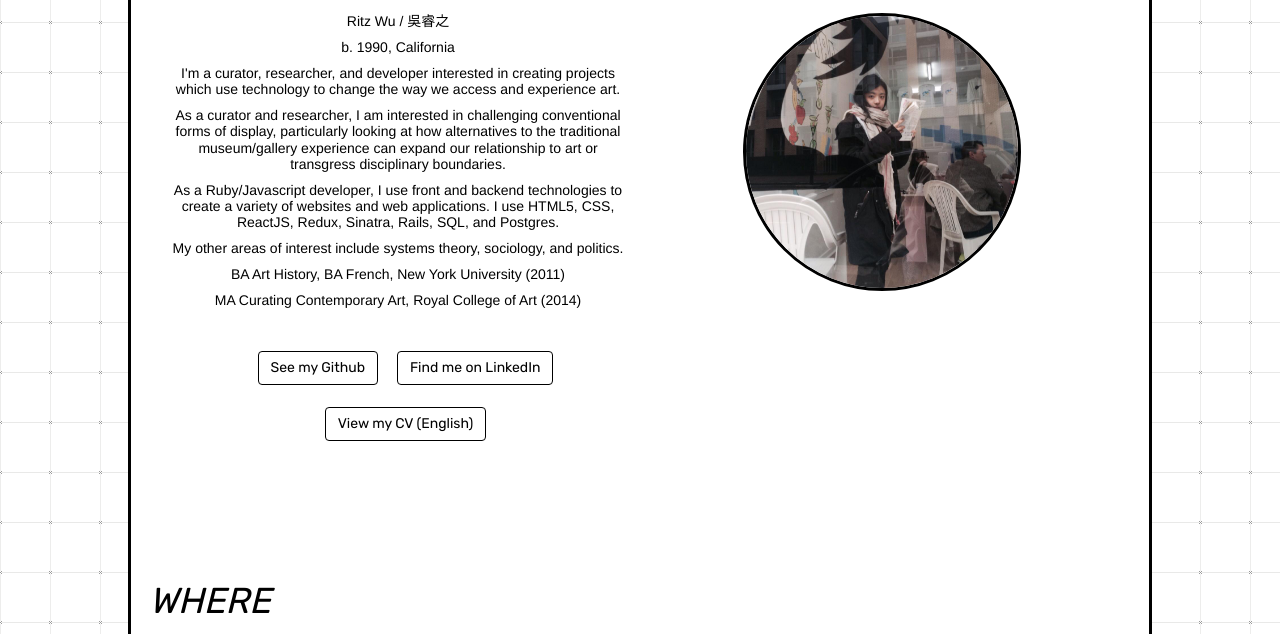
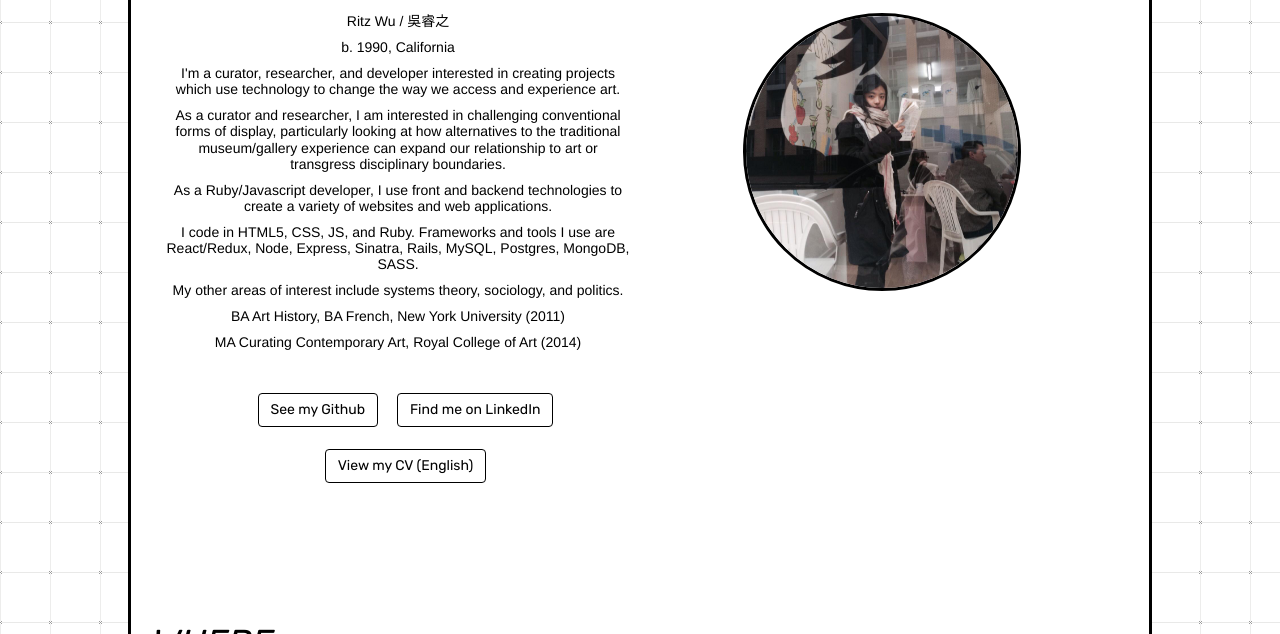
Before and after one commit to ritz-w/my-website, a plain HTML site: page index.html in a window 1280 px wide. Shown: the part 878-1512 px from the top of the page. Drawn offline with nearby package versions, Linux system fonts and the light colour scheme; some packages are replaced by stand-ins of ours; no server answers.

Commit message:
updated CV again, updated bio

```diff
--- a/index.html
+++ b/index.html
@@ -125,7 +125,8 @@
             <p> b. 1990, California</p>
             <p>I'm a curator, researcher, and developer interested in creating projects which use technology to change the way we access and experience art.</p>
             <p>As a curator and researcher, I am interested in challenging conventional forms of display, particularly looking at how alternatives to the traditional museum/gallery experience can expand our relationship to art or transgress disciplinary boundaries.</p>
-            <p>As a Ruby/Javascript developer, I use front and backend technologies to create a variety of websites and web applications. I use HTML5, CSS, ReactJS, Redux, Sinatra, Rails, SQL, and Postgres.
+            <p>As a Ruby/Javascript developer, I use front and backend technologies to create a variety of websites and web applications. </p>
+            <p>I code in HTML5, CSS, JS, and Ruby. Frameworks and tools I use are React/Redux, Node, Express, Sinatra, Rails, MySQL, Postgres, MongoDB, SASS.  </p>
 
           <p> My other areas of interest include systems theory, sociology, and politics.  </p>
             <p>BA Art History, BA French, New York University (2011)</p>
```
Also changed, not shown: 1 other file.
